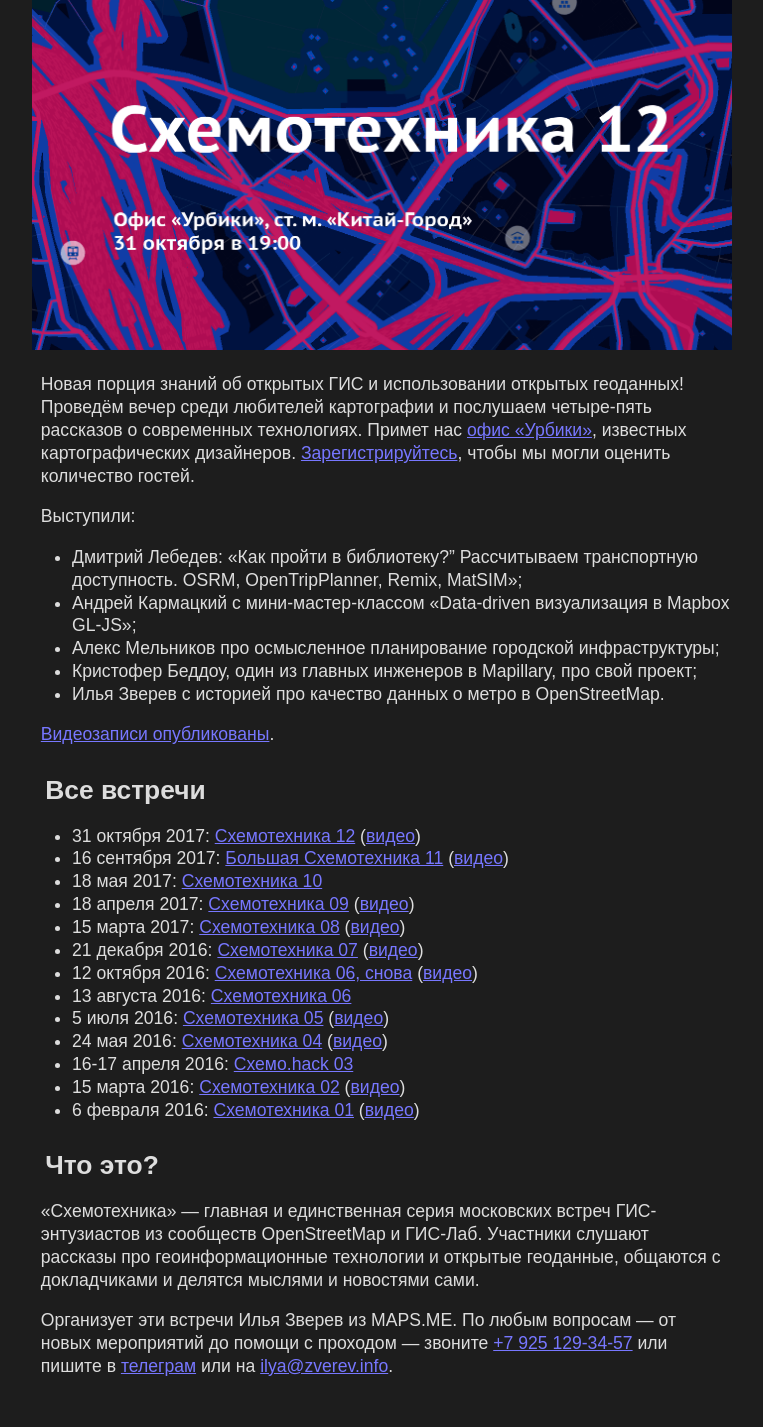
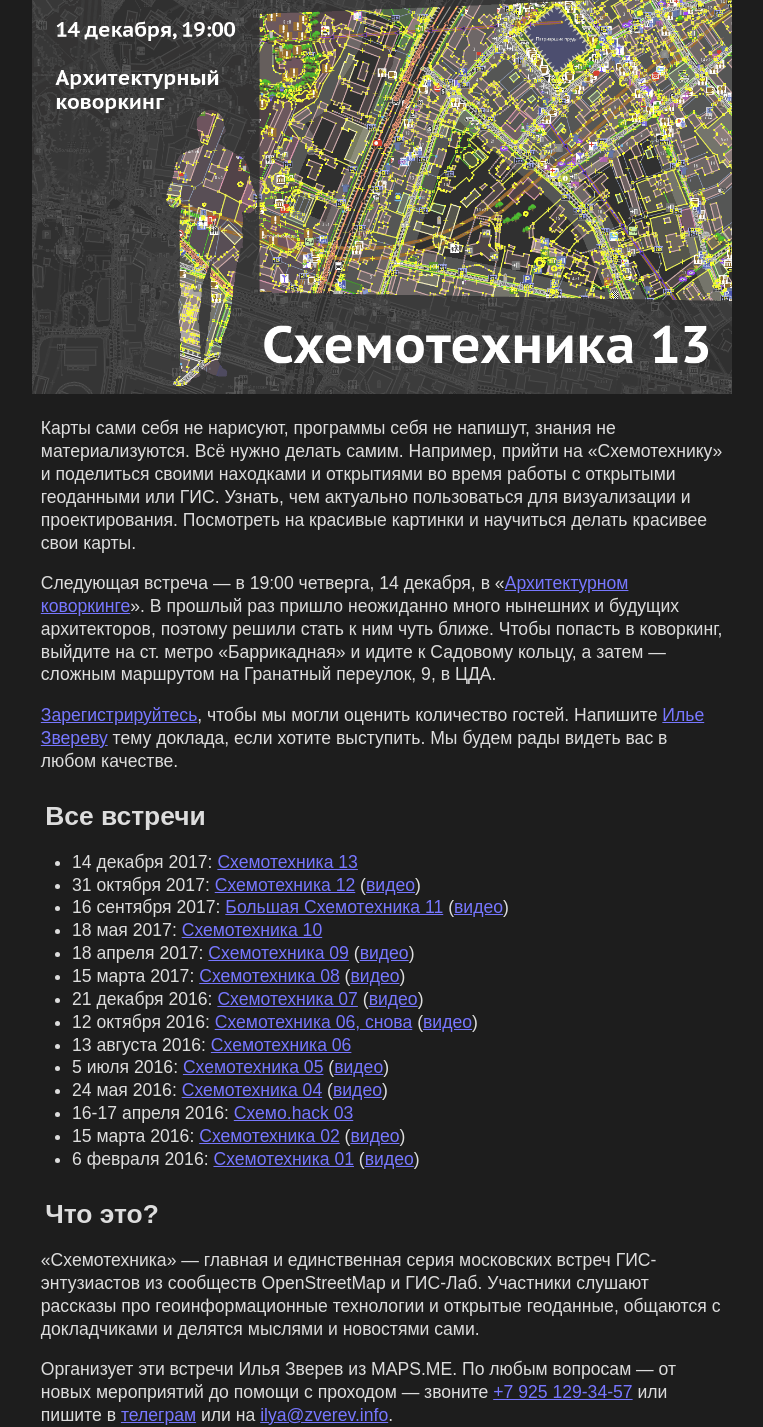
Before and after one commit to Zverik/schemotechnika, a Jekyll site: the page built from index.md, in a window 1280 px wide. Shown: the whole page, without its empty margins (258-1021 px from the left). Built offline with Jekyll 4.4.1, drawn with Linux system fonts in a browser that asks for light colours; before the commit the page ends 1378 px from its top, so only the background shows below that.

Commit message:
Schemo13

```diff
--- /dev/null
+++ b/_posts/2017-11-27-schemo13.md
@@ -0,0 +1,20 @@
+---
+layout: post
+title: Схемотехника 13
+evdate: 14 декабря 2017
+image: schemo13.png
+---
+Карты сами себя не нарисуют, программы себя не напишут, знания не материализуются. Всё нужно делать
+самим. Например, прийти на «Схемотехнику» и поделиться своими находками и открытиями во время
+работы с открытыми геоданными или ГИС. Узнать, чем актуально пользоваться для визуализации
+и проектирования. Посмотреть на красивые картинки и научиться делать красивее свои карты.
+
+Следующая встреча — в 19:00 четверга, 14 декабря, в «[Архитектурном коворкинге](https://www.archcoworking.com/)».
+В прошлый раз
+пришло неожиданно много нынешних и будущих архитекторов, поэтому решили стать к ним чуть ближе.
+Чтобы попасть в коворкинг, выйдите на ст. метро «Баррикадная» и идите к Садовому кольцу, а затем
+— сложным маршрутом на Гранатный переулок, 9, в ЦДА.
+
+[Зарегистрируйтесь](https://iz.timepad.ru/event/621394/), чтобы мы могли оценить количество гостей.
+Напишите [Илье Звереву](mailto:ilya@zverev.info) тему доклада, если хотите выступить. Мы будем
+рады видеть вас в любом качестве.
```
Also changed, not shown: _posts/2017-10-14-schemo12.md (+1 -1 lines), logos/schemo13.png (added).
